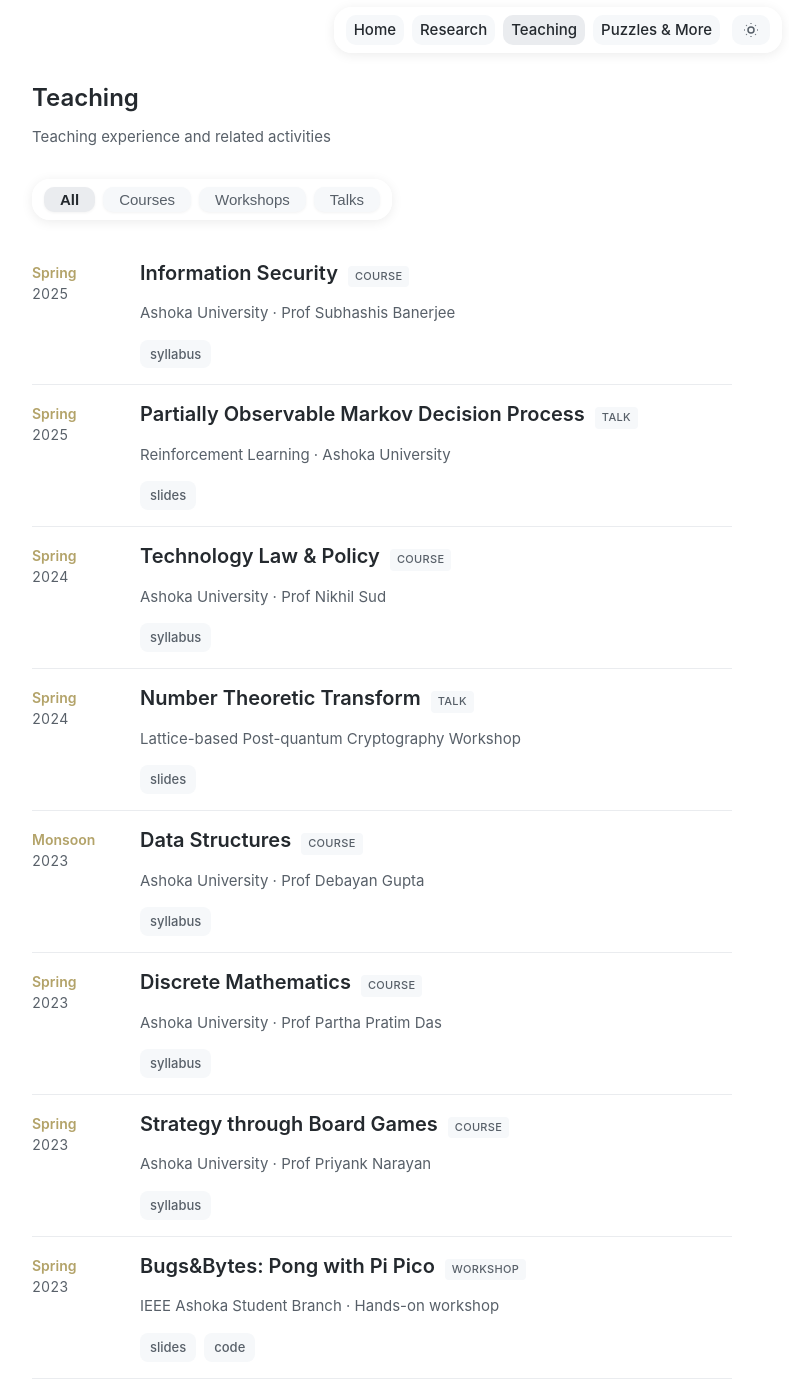
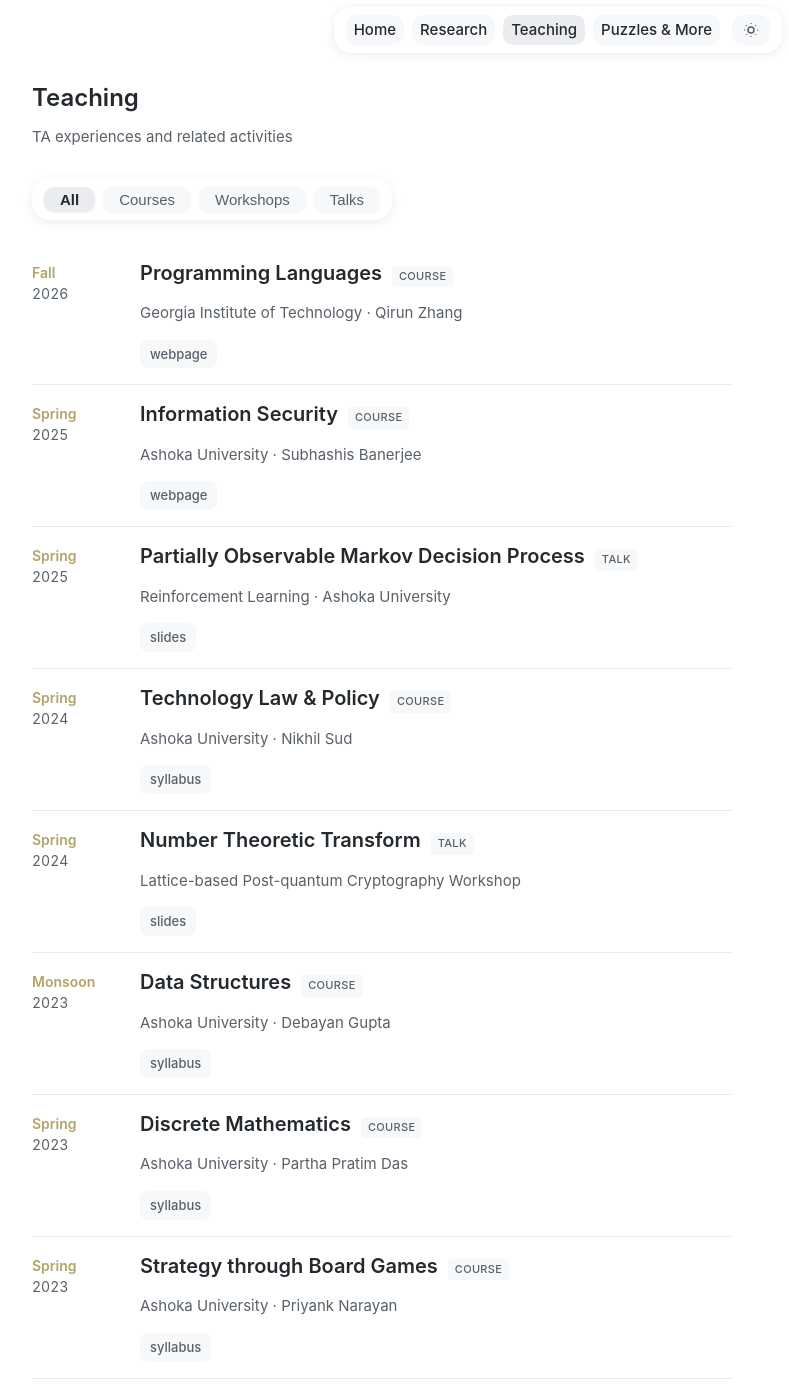
Before and after one commit to bhumikamittal7/bhumikamittal7.github.io, a Jekyll site: the page built from _pages/teaching.md, in a window 1280 px wide and 1400 px high. Shown: the whole window, without its empty margins (258-1047 px from the left). Built offline with Jekyll 4.4.1, drawn with Linux system fonts in a browser that asks for light colours; nearby versions of some CDN libraries.

Commit message:
update title

```diff
--- a/_pages/teaching.md
+++ b/_pages/teaching.md
@@ -2,7 +2,7 @@
 layout: page
 permalink: /teaching/
 title: Teaching
-description: Teaching experience and related activities
+description: TA experiences and related activities
 nav: true
 nav_order: 2
 ---
@@ -17,6 +17,20 @@
 <div class="teaching-list">
     <div class="teaching-item" data-type="course">
         <div class="teaching-date">
+            <span class="teaching-date-term">Fall</span>
+            <span class="teaching-date-year">2026</span>
+        </div>
+        <div class="teaching-body">
+            <div class="teaching-title-row">
+                <h3>Programming Languages </h3>
+                <span class="teaching-tag">course</span>
+            </div>
+            <p class="teaching-meta">Georgia Institute of Technology · Qirun Zhang</p>
+            <div class="teaching-links"><a href="https://helloqirun.github.io/course/cs6390/index.html">webpage</a></div>
+        </div>
+    </div>
+    <div class="teaching-item" data-type="course">
+        <div class="teaching-date">
             <span class="teaching-date-term">Spring</span>
             <span class="teaching-date-year">2025</span>
         </div>
@@ -25,11 +39,10 @@
                 <h3>Information Security</h3>
                 <span class="teaching-tag">course</span>
             </div>
-            <p class="teaching-meta">Ashoka University · Prof Subhashis Banerjee</p>
-            <div class="teaching-links"><a href="/infosec-spring25/">syllabus</a></div>
+            <p class="teaching-meta">Ashoka University · Subhashis Banerjee</p>
+            <div class="teaching-links"><a href="/infosec-spring25/">webpage</a></div>
         </div>
     </div>
-
     <div class="teaching-item" data-type="talk">
         <div class="teaching-date">
             <span class="teaching-date-term">Spring</span>
@@ -44,7 +57,6 @@
             <div class="teaching-links"><a href="/assets/pdf/POMDP.pdf">slides</a></div>
         </div>
     </div>
-
     <div class="teaching-item" data-type="course">
         <div class="teaching-date">
             <span class="teaching-date-term">Spring</span>
@@ -55,11 +67,10 @@
                 <h3>Technology Law & Policy</h3>
                 <span class="teaching-tag">course</span>
             </div>
-            <p class="teaching-meta">Ashoka University · Prof Nikhil Sud</p>
+            <p class="teaching-meta">Ashoka University · Nikhil Sud</p>
             <div class="teaching-links"><a href="/assets/pdf/techlaw.pdf">syllabus</a></div>
         </div>
     </div>
-
     <div class="teaching-item" data-type="talk">
         <div class="teaching-date">
             <span class="teaching-date-term">Spring</span>
@@ -74,7 +85,6 @@
             <div class="teaching-links"><a href="/assets/pdf/ntt_presentation.pdf">slides</a></div>
         </div>
     </div>
-
     <div class="teaching-item" data-type="course">
         <div class="teaching-date">
             <span class="teaching-date-term">Monsoon</span>
@@ -85,11 +95,10 @@
                 <h3>Data Structures</h3>
                 <span class="teaching-tag">course</span>
             </div>
-            <p class="teaching-meta">Ashoka University · Prof Debayan Gupta</p>
+            <p class="teaching-meta">Ashoka University · Debayan Gupta</p>
             <div class="teaching-links"><a href="/assets/pdf/DataStructures.pdf">syllabus</a></div>
         </div>
     </div>
-
     <div class="teaching-item" data-type="course">
         <div class="teaching-date">
             <span class="teaching-date-term">Spring</span>
@@ -100,11 +109,10 @@
                 <h3>Discrete Mathematics</h3>
                 <span class="teaching-tag">course</span>
             </div>
-            <p class="teaching-meta">Ashoka University · Prof Partha Pratim Das</p>
+            <p class="teaching-meta">Ashoka University · Partha Pratim Das</p>
             <div class="teaching-links"><a href="/assets/pdf/DiscreteMathematics.pdf">syllabus</a></div>
         </div>
     </div>
-
     <div class="teaching-item" data-type="course">
         <div class="teaching-date">
             <span class="teaching-date-term">Spring</span>
@@ -115,11 +123,10 @@
                 <h3>Strategy through Board Games</h3>
                 <span class="teaching-tag">course</span>
             </div>
-            <p class="teaching-meta">Ashoka University · Prof Priyank Narayan</p>
+            <p class="teaching-meta">Ashoka University · Priyank Narayan</p>
             <div class="teaching-links"><a href="/assets/pdf/STBG.pdf">syllabus</a></div>
         </div>
     </div>
-
     <div class="teaching-item" data-type="workshop">
         <div class="teaching-date">
             <span class="teaching-date-term">Spring</span>
@@ -137,7 +144,6 @@
             </div>
         </div>
     </div>
-
     <div class="teaching-item" data-type="workshop">
         <div class="teaching-date">
             <span class="teaching-date-term">Summer</span>
@@ -152,7 +158,6 @@
             <div class="teaching-links"><a href="/assets/pdf/ScienceComm.pdf">syllabus</a></div>
         </div>
     </div>
-
     <div class="teaching-item" data-type="workshop">
         <div class="teaching-date">
             <span class="teaching-date-term">Summer</span>
@@ -167,7 +172,6 @@
             <div class="teaching-links"><a href="/assets/pdf/Microcontroller.pdf">slides</a></div>
         </div>
     </div>
-
     <div class="teaching-item" data-type="workshop">
         <div class="teaching-date">
             <span class="teaching-date-term">Summer</span>
@@ -182,7 +186,6 @@
             <div class="teaching-links"><a href="/assets/pdf/GameDesign.pdf">slides</a></div>
         </div>
     </div>
-
     <div class="teaching-item" data-type="workshop">
         <div class="teaching-date">
             <span class="teaching-date-term">Summer</span>
@@ -196,7 +199,6 @@
             <p class="teaching-meta">Ashoka University · Young Scholars Programme</p>
         </div>
     </div>
-
     <div class="teaching-item" data-type="course">
         <div class="teaching-date">
             <span class="teaching-date-term">Monsoon</span>
@@ -211,7 +213,6 @@
             <div class="teaching-links"><a href="/assets/pdf/ICP.pdf">syllabus</a></div>
         </div>
     </div>
-
     <div class="teaching-item" data-type="talk">
         <div class="teaching-date">
             <span class="teaching-date-term">Spring</span>
```
Also changed, not shown: _pages/about.md (+3 -3 lines).
